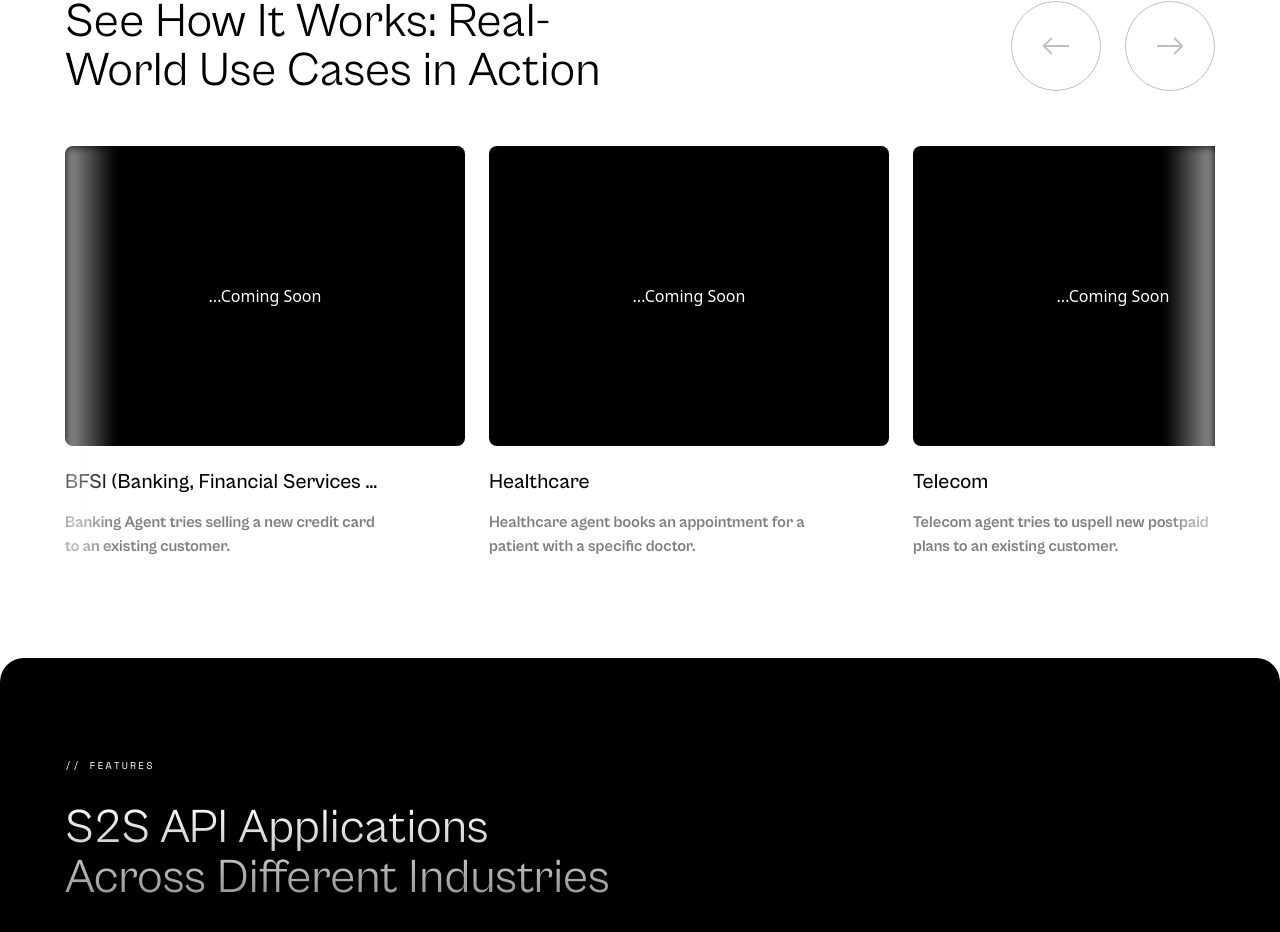
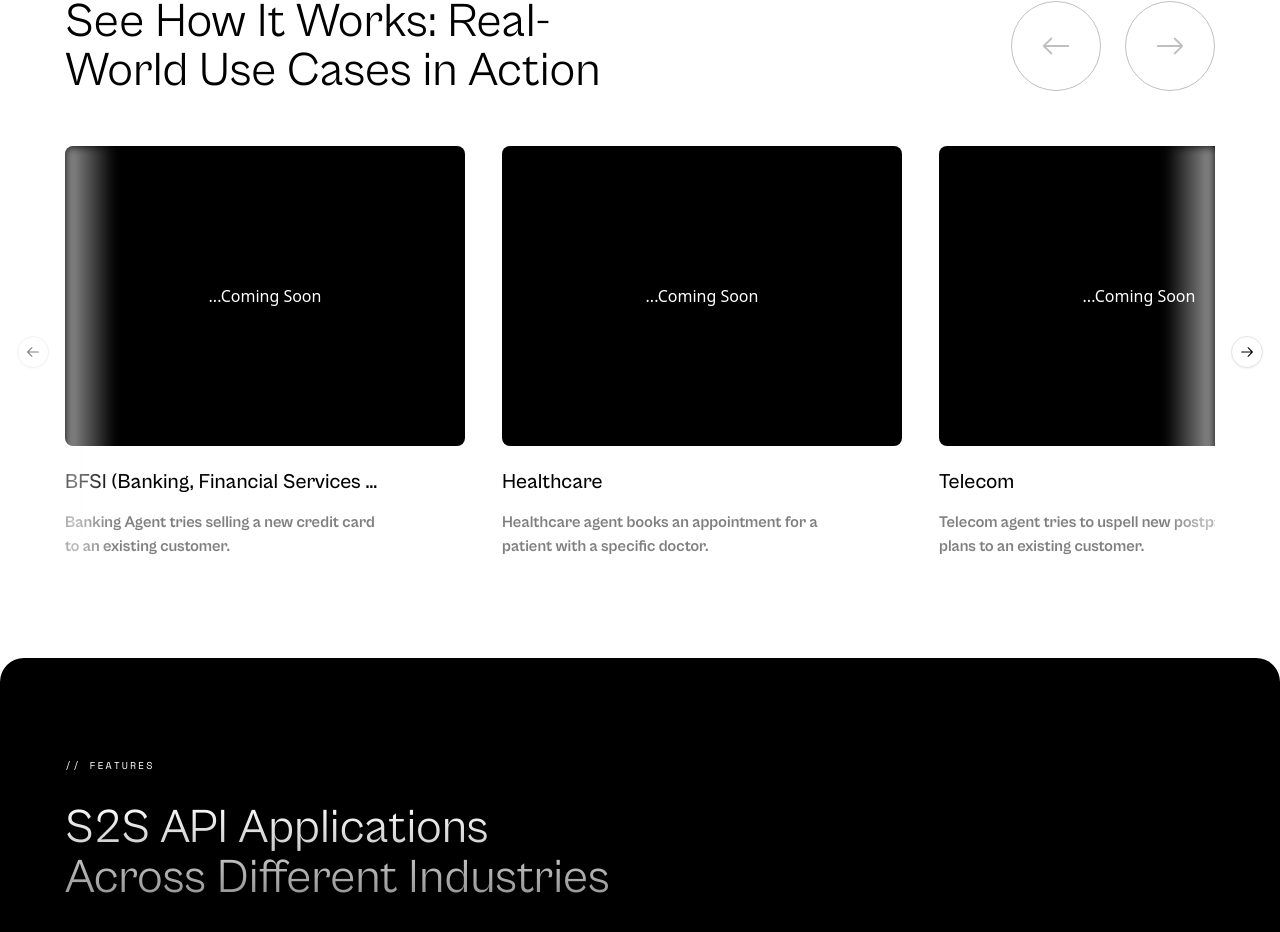
Before and after one commit to alternateAyush/soket-demo, a Next.js app: page /home in a window 1280 px wide. Shown: the part 5031-5963 px from the top of the page. Built offline with nearby package versions, Linux system fonts and the light colour scheme.

Commit message:
carousel

```diff
--- a/package.json
+++ b/package.json
@@ -22,6 +22,7 @@
     "axios": "^1.7.7",
     "class-variance-authority": "^0.7.0",
     "clsx": "^2.1.1",
+    "embla-carousel-react": "^8.3.0",
     "lucide-react": "^0.453.0",
     "next": "14.2.15",
     "react": "^18",
--- a/src/components/DemoVideos.tsx
+++ b/src/components/DemoVideos.tsx
@@ -3,6 +3,13 @@
 import { Space_Mono } from "next/font/google";
 import { BsArrowLeft, BsArrowRight } from "react-icons/bs";
 import Link from "next/link";
+import {
+    Carousel,
+    CarouselContent,
+    CarouselItem,
+    CarouselNext,
+    CarouselPrevious,
+} from "@/components/ui/carousel";
 
 const spaceMono = Space_Mono({
     subsets: ["latin"],
@@ -40,7 +47,7 @@
 
 const DemoVideos = () => {
     const handleClick = function (btn: string) {
-        console.log(btn,"clicked");
+        console.log(btn, "clicked");
     };
     return (
         <section
@@ -79,7 +86,7 @@
                     </div>
                 </div>
             </div>
-            <div className='relative mt-[50px] w-full md:w-[1150px] mx-auto px-[20px] md:px-0 overflow-hidden'>
+            {/* <div className='relative mt-[50px] w-full md:w-[1150px] mx-auto px-[20px] md:px-0 overflow-hidden'>
                 <div className='h-full w-[50px] absolute z-10 top-0 left-0 blurr-border-2'></div>
                 <ul
                     className={`w-full flex flex-row justify-start items-stretch flex-nowrap space-x-6`}
@@ -110,7 +117,42 @@
                     })}
                 </ul>
                 <div className='h-full w-[50px] absolute top-0 right-0 blurr-border-3'></div>
-            </div>
+            </div> */}
+            <Carousel className='relative mt-[50px] w-full md:w-[1150px] mx-auto'>
+                <CarouselContent className={`w-full`}>
+                    {demoVideostList.map((demo, index) => {
+                        return (
+                            <CarouselItem
+                                key={index}
+                                className='basis-[100%] md:basis-[38%] mx-[10px] md:mx-0'
+                            >
+                                <Link
+                                    href={demo.videoUrl}
+                                    className={`flex flex-col justify-start items-start space-y-6 w-[400px] overflow-hidden`}
+                                >
+                                    <div className='bg-black h-[300px] w-full rounded-lg relative flex justify-center items-center'>
+                                        <span className='text-white'>
+                                            ...Coming Soon
+                                        </span>
+                                    </div>
+                                    <div className='w-[80%] flex flex-col justify-start items-start space-y-4'>
+                                        <h3 className='cabinet-grotesk-medium w-full block text-[1.3rem] leading-[1.5rem] text-black truncate overflow-hidden whitespace-nowrap'>
+                                            {demo.title}
+                                        </h3>
+                                        <span className='cabinet-grotesk-bold text-[16px] text-[rgba(0,0,0,0.5)]'>
+                                            {demo.description}
+                                        </span>
+                                    </div>
+                                </Link>
+                            </CarouselItem>
+                        );
+                    })}
+                </CarouselContent>
+                <CarouselPrevious className='text-black' />
+                <CarouselNext className='text-black' />
+                <div className='h-full w-[50px] absolute z-10 top-0 left-0 blurr-border-2'></div>
+                <div className='h-full w-[50px] absolute top-0 right-0 blurr-border-3'></div>
+            </Carousel>
         </section>
     );
 };
--- /dev/null
+++ b/src/components/ui/carousel.tsx
@@ -0,0 +1,262 @@
+"use client"
+
+import * as React from "react"
+import { ArrowLeftIcon, ArrowRightIcon } from "@radix-ui/react-icons"
+import useEmblaCarousel, {
+  type UseEmblaCarouselType,
+} from "embla-carousel-react"
+
+import { cn } from "@/lib/utils"
+import { Button } from "@/components/ui/button"
+
+type CarouselApi = UseEmblaCarouselType[1]
+type UseCarouselParameters = Parameters<typeof useEmblaCarousel>
+type CarouselOptions = UseCarouselParameters[0]
+type CarouselPlugin = UseCarouselParameters[1]
+
+type CarouselProps = {
+  opts?: CarouselOptions
+  plugins?: CarouselPlugin
+  orientation?: "horizontal" | "vertical"
+  setApi?: (api: CarouselApi) => void
+}
+
+type CarouselContextProps = {
+  carouselRef: ReturnType<typeof useEmblaCarousel>[0]
+  api: ReturnType<typeof useEmblaCarousel>[1]
+  scrollPrev: () => void
+  scrollNext: () => void
+  canScrollPrev: boolean
+  canScrollNext: boolean
+} & CarouselProps
+
+const CarouselContext = React.createContext<CarouselContextProps | null>(null)
+
+function useCarousel() {
+  const context = React.useContext(CarouselContext)
+
+  if (!context) {
+    throw new Error("useCarousel must be used within a <Carousel />")
+  }
+
+  return context
+}
+
+const Carousel = React.forwardRef<
+  HTMLDivElement,
+  React.HTMLAttributes<HTMLDivElement> & CarouselProps
+>(
+  (
+    {
+      orientation = "horizontal",
+      opts,
+      setApi,
+      plugins,
+      className,
+      children,
+      ...props
+    },
+    ref
+  ) => {
+    const [carouselRef, api] = useEmblaCarousel(
+      {
+        ...opts,
+        axis: orientation === "horizontal" ? "x" : "y",
+      },
+      plugins
+    )
+    const [canScrollPrev, setCanScrollPrev] = React.useState(false)
+    const [canScrollNext, setCanScrollNext] = React.useState(false)
+
+    const onSelect = React.useCallback((api: CarouselApi) => {
+      if (!api) {
+        return
+      }
+
+      setCanScrollPrev(api.canScrollPrev())
+      setCanScrollNext(api.canScrollNext())
+    }, [])
+
+    const scrollPrev = React.useCallback(() => {
+      api?.scrollPrev()
+    }, [api])
+
+    const scrollNext = React.useCallback(() => {
+      api?.scrollNext()
+    }, [api])
+
+    const handleKeyDown = React.useCallback(
+      (event: React.KeyboardEvent<HTMLDivElement>) => {
+        if (event.key === "ArrowLeft") {
+          event.preventDefault()
+          scrollPrev()
+        } else if (event.key === "ArrowRight") {
+          event.preventDefault()
+          scrollNext()
+        }
+      },
+      [scrollPrev, scrollNext]
+    )
+
+    React.useEffect(() => {
+      if (!api || !setApi) {
+        return
+      }
+
+      setApi(api)
+    }, [api, setApi])
+
+    React.useEffect(() => {
+      if (!api) {
+        return
+      }
+
+      onSelect(api)
+      api.on("reInit", onSelect)
+      api.on("select", onSelect)
+
+      return () => {
+        api?.off("select", onSelect)
+      }
+    }, [api, onSelect])
+
+    return (
+      <CarouselContext.Provider
+        value={{
+          carouselRef,
+          api: api,
+          opts,
+          orientation:
+            orientation || (opts?.axis === "y" ? "vertical" : "horizontal"),
+          scrollPrev,
+          scrollNext,
+          canScrollPrev,
+          canScrollNext,
+        }}
+      >
+        <div
+          ref={ref}
+          onKeyDownCapture={handleKeyDown}
+          className={cn("relative", className)}
+          role="region"
+          aria-roledescription="carousel"
+          {...props}
+        >
+          {children}
+        </div>
+      </CarouselContext.Provider>
+    )
+  }
+)
+Carousel.displayName = "Carousel"
+
+const CarouselContent = React.forwardRef<
+  HTMLDivElement,
+  React.HTMLAttributes<HTMLDivElement>
+>(({ className, ...props }, ref) => {
+  const { carouselRef, orientation } = useCarousel()
+
+  return (
+    <div ref={carouselRef} className="overflow-hidden">
+      <div
+        ref={ref}
+        className={cn(
+          "flex",
+          orientation === "horizontal" ? "-ml-4" : "-mt-4 flex-col",
+          className
+        )}
+        {...props}
+      />
+    </div>
+  )
+})
+CarouselContent.displayName = "CarouselContent"
+
+const CarouselItem = React.forwardRef<
+  HTMLDivElement,
+  React.HTMLAttributes<HTMLDivElement>
+>(({ className, ...props }, ref) => {
+  const { orientation } = useCarousel()
+
+  return (
+    <div
+      ref={ref}
+      role="group"
+      aria-roledescription="slide"
+      className={cn(
+        "min-w-0 shrink-0 grow-0 basis-full",
+        orientation === "horizontal" ? "pl-4" : "pt-4",
+        className
+      )}
+      {...props}
+    />
+  )
+})
+CarouselItem.displayName = "CarouselItem"
+
+const CarouselPrevious = React.forwardRef<
+  HTMLButtonElement,
+  React.ComponentProps<typeof Button>
+>(({ className, variant = "outline", size = "icon", ...props }, ref) => {
+  const { orientation, scrollPrev, canScrollPrev } = useCarousel()
+
+  return (
+    <Button
+      ref={ref}
+      variant={variant}
+      size={size}
+      className={cn(
+        "absolute  h-8 w-8 rounded-full",
+        orientation === "horizontal"
+          ? "-left-12 top-1/2 -translate-y-1/2"
+          : "-top-12 left-1/2 -translate-x-1/2 rotate-90",
+        className
+      )}
+      disabled={!canScrollPrev}
+      onClick={scrollPrev}
+      {...props}
+    >
+      <ArrowLeftIcon className="h-4 w-4" />
+      <span className="sr-only">Previous slide</span>
+    </Button>
+  )
+})
+CarouselPrevious.displayName = "CarouselPrevious"
+
+const CarouselNext = React.forwardRef<
+  HTMLButtonElement,
+  React.ComponentProps<typeof Button>
+>(({ className, variant = "outline", size = "icon", ...props }, ref) => {
+  const { orientation, scrollNext, canScrollNext } = useCarousel()
+
+  return (
+    <Button
+      ref={ref}
+      variant={variant}
+      size={size}
+      className={cn(
+        "absolute h-8 w-8 rounded-full",
+        orientation === "horizontal"
+          ? "-right-12 top-1/2 -translate-y-1/2"
+          : "-bottom-12 left-1/2 -translate-x-1/2 rotate-90",
+        className
+      )}
+      disabled={!canScrollNext}
+      onClick={scrollNext}
+      {...props}
+    >
+      <ArrowRightIcon className="h-4 w-4" />
+      <span className="sr-only">Next slide</span>
+    </Button>
+  )
+})
+CarouselNext.displayName = "CarouselNext"
+
+export {
+  type CarouselApi,
+  Carousel,
+  CarouselContent,
+  CarouselItem,
+  CarouselPrevious,
+  CarouselNext,
+}
```
Also changed, not shown: 1 other file (tests, documents, lock files or other folders).
